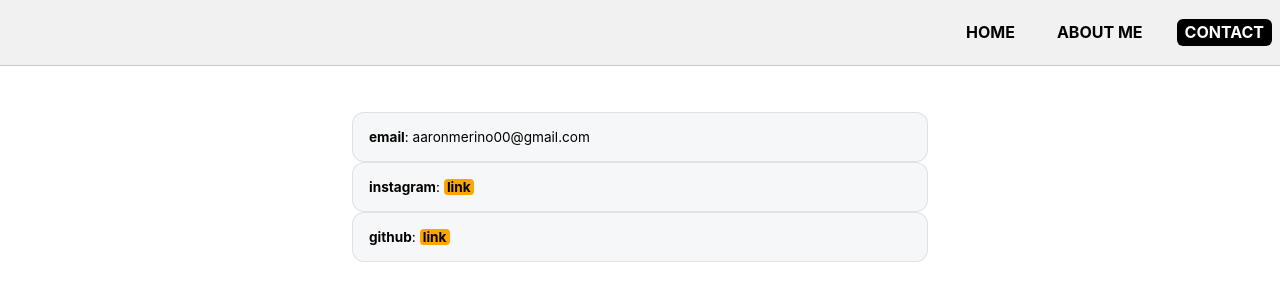
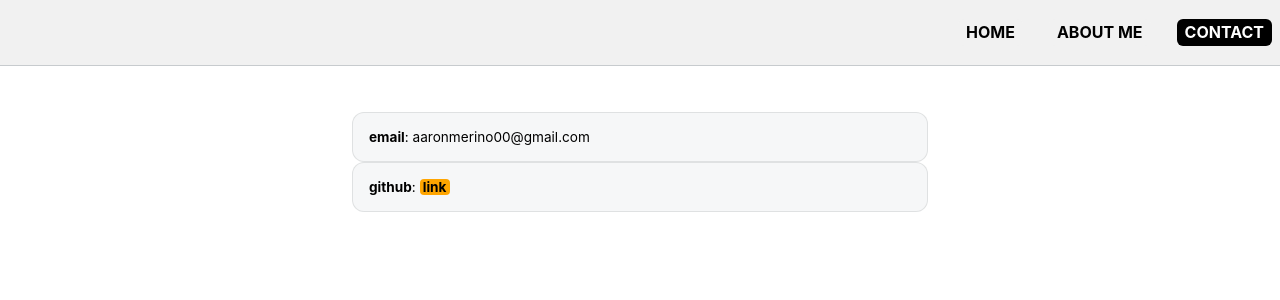
Before and after one commit to aaronmerino/personal-website, a Next.js app: page /contact in a window 1280 px wide. Shown: the top 300 px of the page. Built offline with nearby package versions, Linux system fonts and the light colour scheme.

Commit message:
contacts

```diff
--- a/app/contact/page.js
+++ b/app/contact/page.js
@@ -12,10 +12,6 @@ export default function Page() {
               <b>email</b>: aaronmerino00@gmail.com
             </p>
             <p>
-              <b>instagram</b>: { }
-              <Link href={'https://www.instagram.com/rfalke01/'}>link</Link>
-            </p>
-            <p>
               <b>github</b>: { }
               <Link href={'https://www.github.com/aaronmerino'}>link</Link>
             </p>
```
